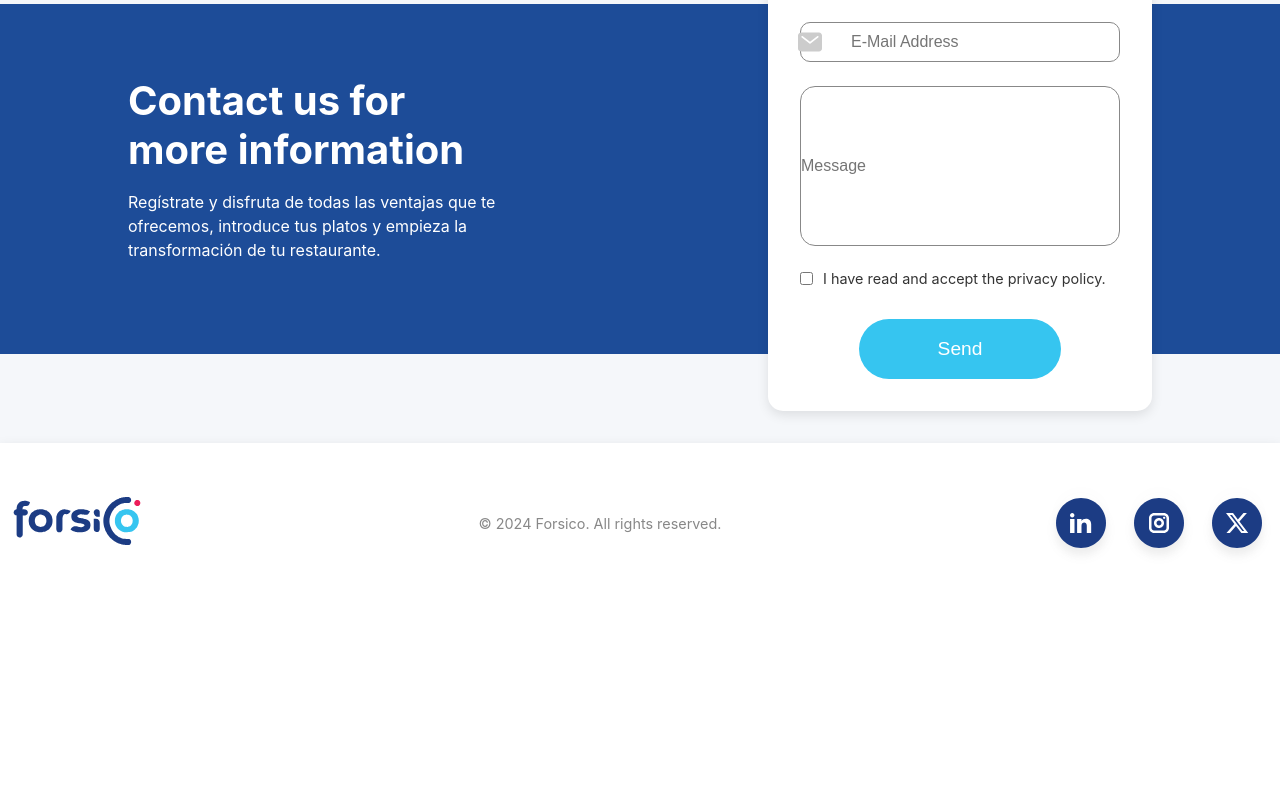
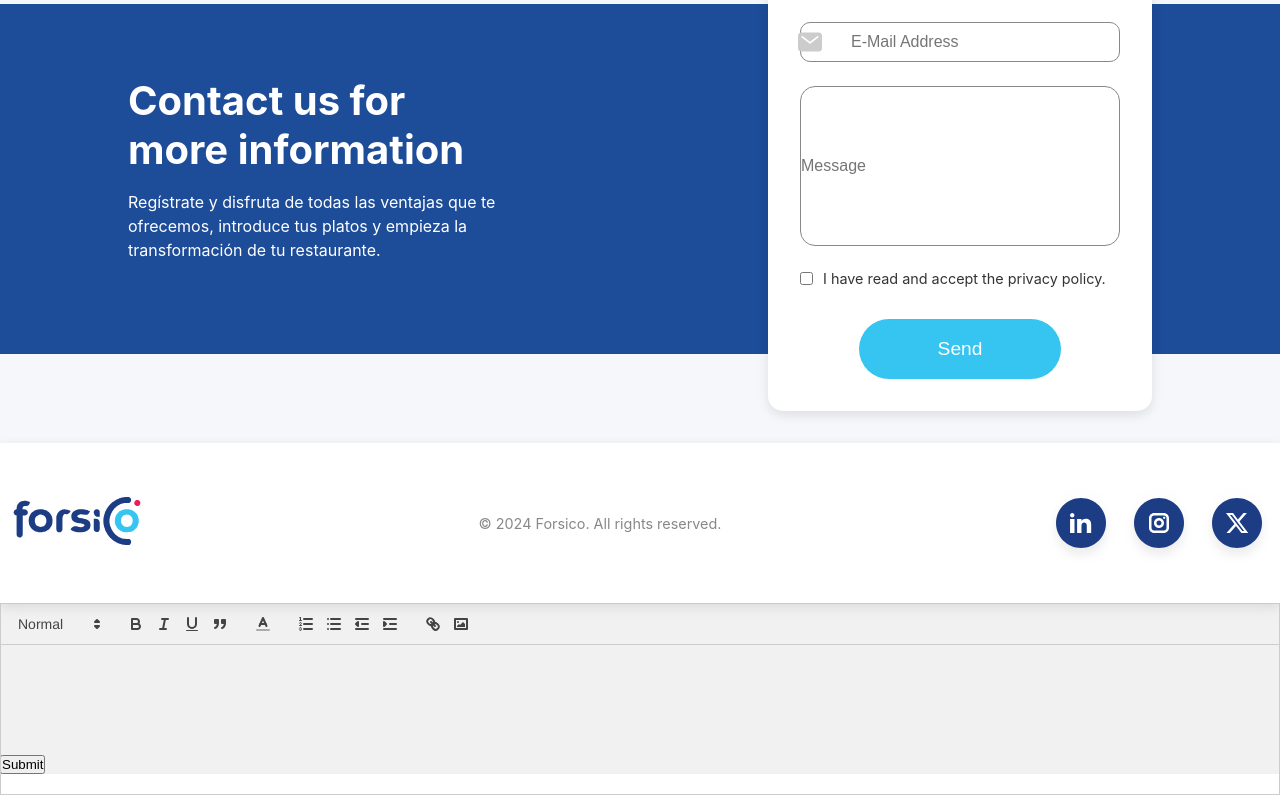
Before and after one commit to digitsontr/forsico-frontend, a React (Create React App) app: page / in a window 1280 px wide. Shown: the part 595-1390 px from the top of the page. Before the commit the page ends 1198 px from the top, so only its background shows below. Built offline with nearby package versions, Linux system fonts and the light colour scheme.

Commit message:
quill added

```diff
--- a/package.json
+++ b/package.json
@@ -16,6 +16,7 @@
     "react": "^18.3.1",
     "react-beautiful-dnd": "^13.1.1",
     "react-dom": "^18.3.1",
+    "react-quill": "^2.0.0",
     "react-redux": "^9.1.2",
     "react-router-dom": "^6.26.1",
     "react-scripts": "5.0.1",
--- /dev/null
+++ b/src/components/Editor/TextEditor.js
@@ -0,0 +1,108 @@
+// Importing helper modules
+import { useCallback, useMemo, useRef, useState } from "react";
+
+// Importing core components
+import QuillEditor from "react-quill";
+
+// Importing styles
+import "react-quill/dist/quill.snow.css";
+import styles from "./styles.module.css";
+
+const Editor = () => {
+  // Editor state
+  const [value, setValue] = useState("");
+
+  // Editor ref
+  const quill = useRef();
+
+  // Handler to handle button clicked
+  function handler() {
+    console.log(value);
+  }
+
+  const imageHandler = useCallback(() => {
+    // Create an input element of type 'file'
+    const input = document.createElement("input");
+    input.setAttribute("type", "file");
+    input.setAttribute("accept", "image/*");
+    input.click();
+
+    // When a file is selected
+    input.onchange = () => {
+      const file = input.files[0];
+      const reader = new FileReader();
+
+      // Read the selected file as a data URL
+      reader.onload = () => {
+        const imageUrl = reader.result;
+        const quillEditor = quill.current.getEditor();
+
+        // Get the current selection range and insert the image at that index
+        const range = quillEditor.getSelection(true);
+        quillEditor.insertEmbed(range.index, "image", imageUrl, "user");
+      };
+
+      reader.readAsDataURL(file);
+    };
+  }, []);
+
+  const modules = useMemo(
+    () => ({
+      toolbar: {
+        container: [
+          [{ header: [2, 3, 4, false] }],
+          ["bold", "italic", "underline", "blockquote"],
+          [{ color: [] }],
+          [
+            { list: "ordered" },
+            { list: "bullet" },
+            { indent: "-1" },
+            { indent: "+1" },
+          ],
+          ["link", "image"],
+        ],
+        handlers: {
+          image: imageHandler,
+        },
+      },
+      clipboard: {
+        matchVisual: true,
+      },
+    }),
+    [imageHandler]
+  );
+
+  const formats = [
+    "header",
+    "bold",
+    "italic",
+    "underline",
+    "strike",
+    "blockquote",
+    "list",
+    "bullet",
+    "indent",
+    "link",
+    "image",
+    "color",
+  ];
+
+  return (
+    <div className={styles.wrapper}>
+      <QuillEditor
+        ref={(el) => (quill.current = el)}
+        className={styles.editor}
+        theme="snow"
+        value={value}
+        formats={formats}
+        modules={modules}
+        onChange={(value) => setValue(value)}
+      />
+      <button onClick={handler} className={styles.btn}>
+        Submit
+      </button>
+    </div>
+  );
+};
+
+export default Editor;
--- /dev/null
+++ b/src/components/Editor/styles.module.css
@@ -0,0 +1,18 @@
+.wrapper {
+    padding:0;
+    background-color: rgba(241, 241, 241, 1);
+
+  }
+
+  .label {
+    font-size: 1rem;
+    font-weight: 500;
+
+  }
+
+  .editor {
+    position: relative;
+    width: 100%;
+    height: 150px;
+    align-self: center;
+  }
--- a/src/modals/TaskModal.js
+++ b/src/modals/TaskModal.js
@@ -1,4 +1,4 @@
-import React, { useState } from "react";
+import React, { useState, useEffect } from "react";
 import { useDispatch, useSelector } from "react-redux";
 import ElipsisMenu from "../components/ElipsisMenu";
 import elipsis from "../assets/icon-vertical-ellipsis.svg";
@@ -16,10 +16,7 @@ import Priority from "../assets/taskcard-info-priority.svg"
 import RightArrow from "../assets/taskcard-info-rightarrow.svg"
 import Comment from "../assets/taskcard-info-comment.svg"
 import Cross from "../assets/taskcard-info-cross.svg"
-import "quill/dist/quill.core.css";
-import Quill from 'quill';
-
-
+import TextEditor from "../components/Editor/TextEditor"
 
 function TaskModal({ taskIndex, colIndex, setIsTaskModalOpen }) {
   const dispatch = useDispatch();
@@ -27,6 +24,8 @@ function TaskModal({ taskIndex, colIndex, setIsTaskModalOpen }) {
   const [isDeleteModalOpen, setIsDeleteModalOpen] = useState(false);
   const boards = useSelector((state) => state.auth.boards); // authSlice'dan boards'ı al
   const board = boards.find((board) => board.isActive === true);
+
+
 
   if (!board) return null; // Eğer aktif bir board yoksa render edilmesin
 
@@ -110,10 +109,10 @@ function TaskModal({ taskIndex, colIndex, setIsTaskModalOpen }) {
               <p className="taskcard-info-title">{task.title}</p>
             </div>
             <div className="taskcard-info-description-area">
-              <textarea  className="taskcard-info-description"placeholder="Description"></textarea>
+            <TextEditor></TextEditor>
             </div>
-            <div className="taskcard-info-comment-area">
-              <textarea className="taskcard-info-comment" placeholder="Comment"></textarea>
+            <div className="taskcard-info-comment-area" id="editor">
+             <TextEditor></TextEditor>
             </div>
             <div className="taskcard-info-subtask-area">
               <div className="taskcard-info-subtack-inside">
--- a/src/pages/LandingPage.js
+++ b/src/pages/LandingPage.js
@@ -2,6 +2,7 @@ import React from 'react';
 import Navbar from '../components/LandingPage/Navbar';
 import Introduction from '../components/LandingPage/Introduction';
 import Footer from "../components/LandingPage/Footer"
+import Mainnn from "../components/Editor/TextEditor"
 
 const LandingPage = () => {
     return (
@@ -9,6 +10,9 @@ const LandingPage = () => {
             <Navbar />
             <Introduction />
             <Footer/>
+            <Mainnn/>
+
+
         </div>
     );
 };
--- a/src/styles/TaskModal.css
+++ b/src/styles/TaskModal.css
@@ -91,13 +91,6 @@
       /* Yeni Eklenenler */
 
 
-  .quill-editor {
-    height: 100px;
-    border: 1px solid rgba(241, 241, 241, 1);
-    border-radius: 1rem;
-    background-color: rgba(241, 241, 241, 1);
-    padding: 1rem;
-  }
 
   .modal-content-trello{
     display: flex;
@@ -124,14 +117,13 @@
 
   .taskcard-info-lower-area{
     display: flex;
-    gap: 3rem;
+    gap: 1rem;
   }
 
   .taskcard-info-left-lower{
     display: flex;
     flex-direction: column;
-    width: 441px;
-    gap: 2rem;
+    width: 700px;
   }
 
   .taskcard-info-right-lower{
@@ -153,20 +145,13 @@
   }
 
   .taskcard-info-description-area{
-    margin-top: 1rem;
     width: 100%;
-    height:100px ;
-    display: flex;
-    justify-content: center;
-    align-items: center;
+    height:250px ;
   }
 
   .taskcard-info-comment-area{
     width: 100%;
-    height:100px ;
-    display: flex;
-    justify-content: center;
-    align-items: center;
+    height:250px ;
   }
 
   .taskcard-info-description{
@@ -240,6 +225,7 @@
     border: 1px solid rgba(241, 241, 241, 1);
     background-color: rgba(241, 241, 241, 1);
     border-radius: 1rem;
+    margin-top: 1rem;
   }
 
 .taskcard-info-assignees,.taskcard-info-due-date,.taskcard-info-status,.taskcard-info-priority,.taskcard-info-features{
```
Also changed, not shown: 1 other file (tests, documents, lock files or other folders).
